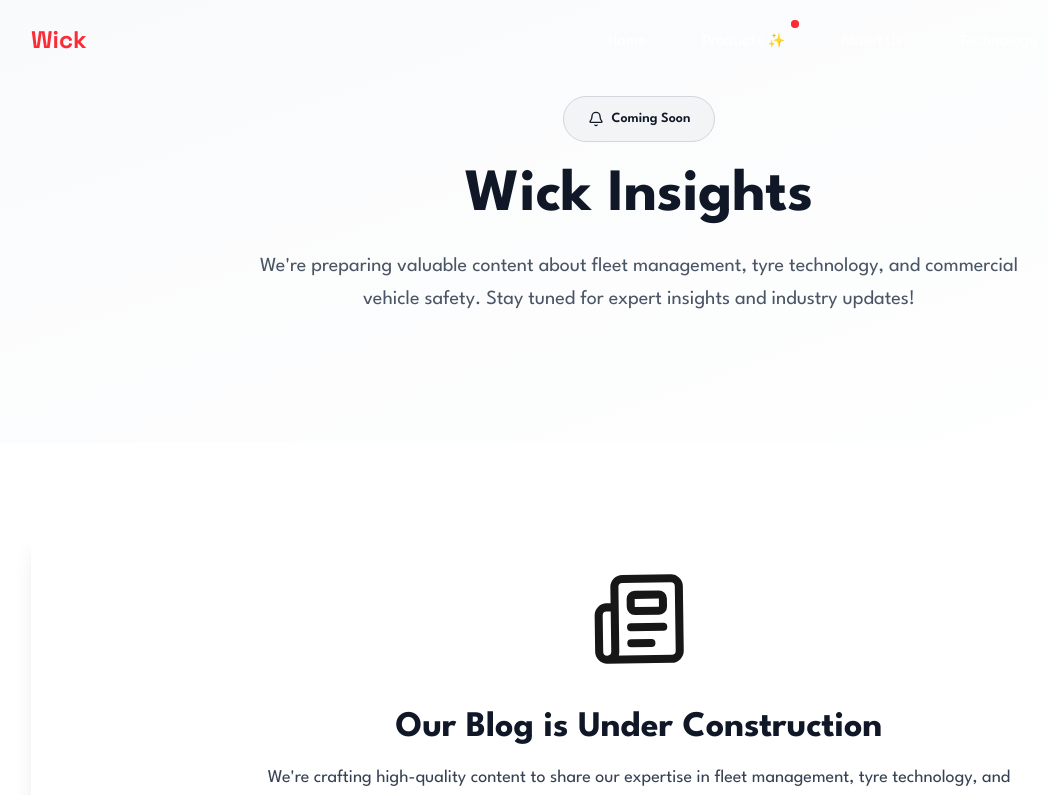
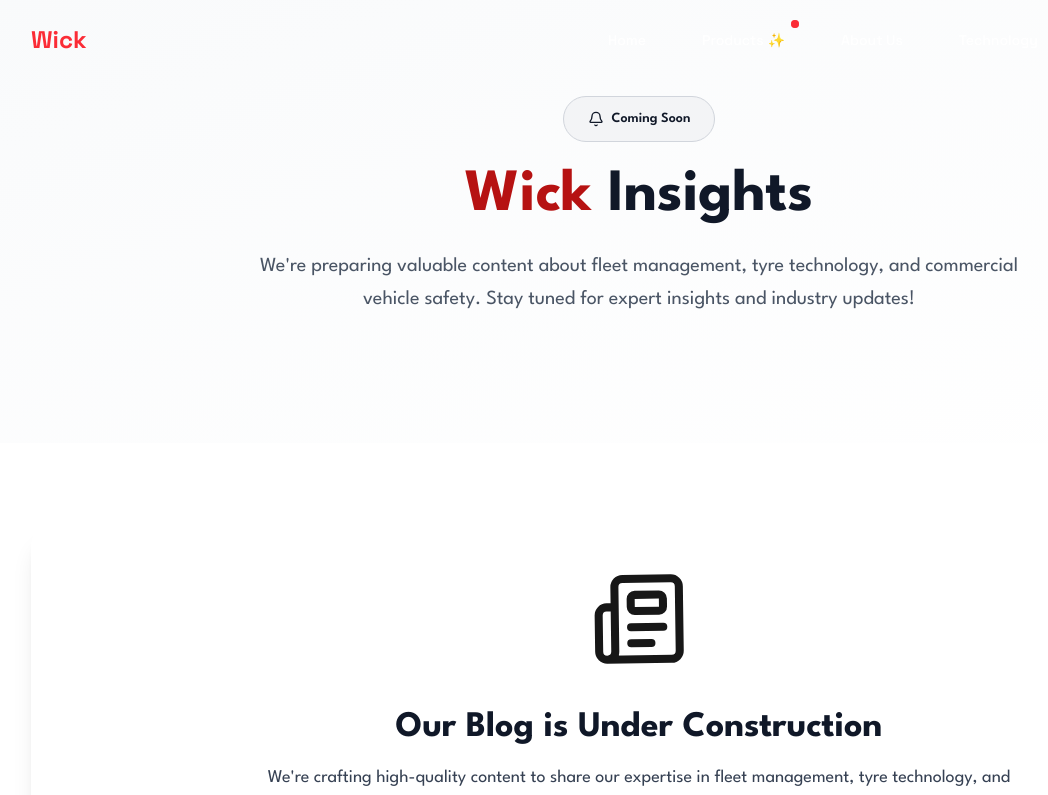
Before and after one commit to MalyajNailwal/Wick, a Next.js app: page /blog in a window 1280 px wide. Shown: the top 795 px of the page, without its empty margins (1-1049 px from the left). Built offline with nearby package versions, Linux system fonts and the light colour scheme.

Commit message:
Update Wick color to #b61212 in blog page heading

```diff
--- a/src/app/blog/page.tsx
+++ b/src/app/blog/page.tsx
@@ -93,7 +93,7 @@
               transition={{ duration: 0.6, delay: 0.3 }}
               className="text-4xl md:text-6xl font-display font-bold text-gray-900 mb-6"
             >
-              Wick <span className="text-primary-600">Insights</span>
+              <span style={{ color: '#b61212' }}>Wick</span> <span className="text-primary-600">Insights</span>
             </motion.h1>
 
             <motion.p
```
